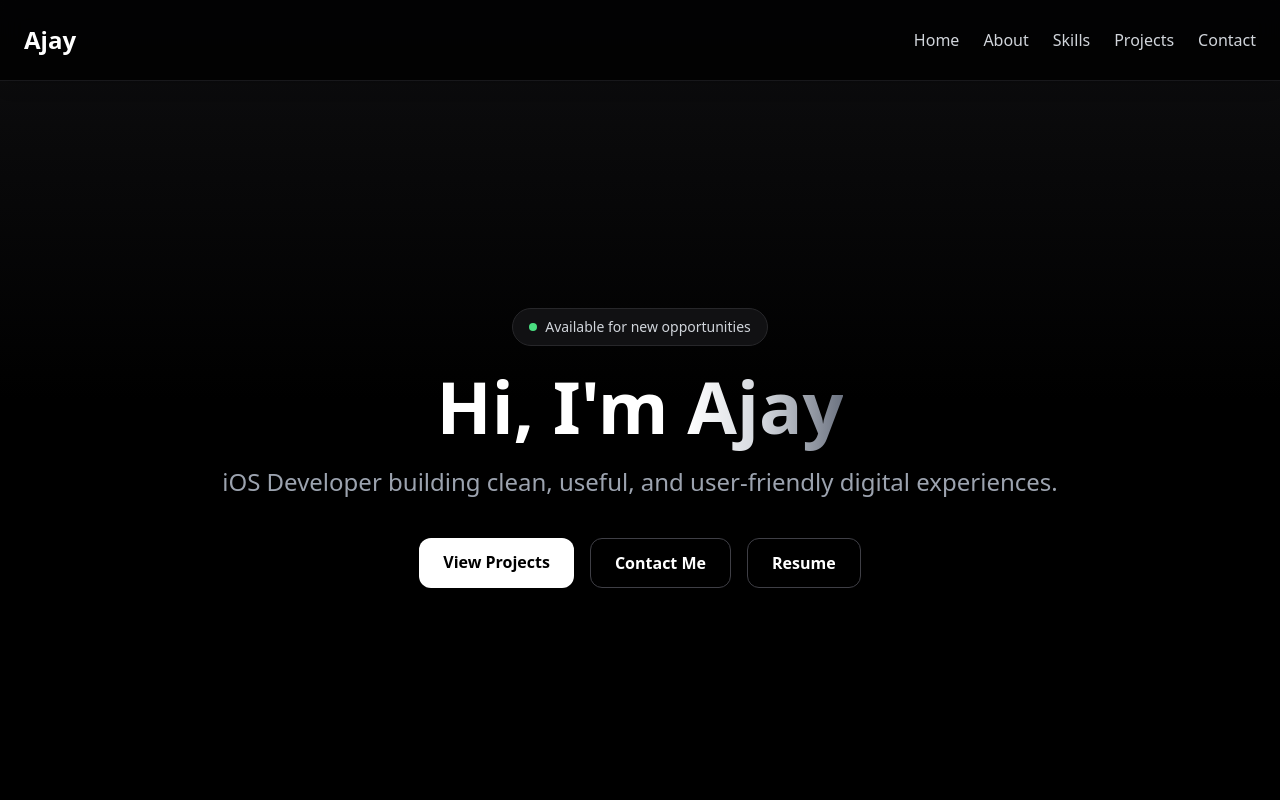
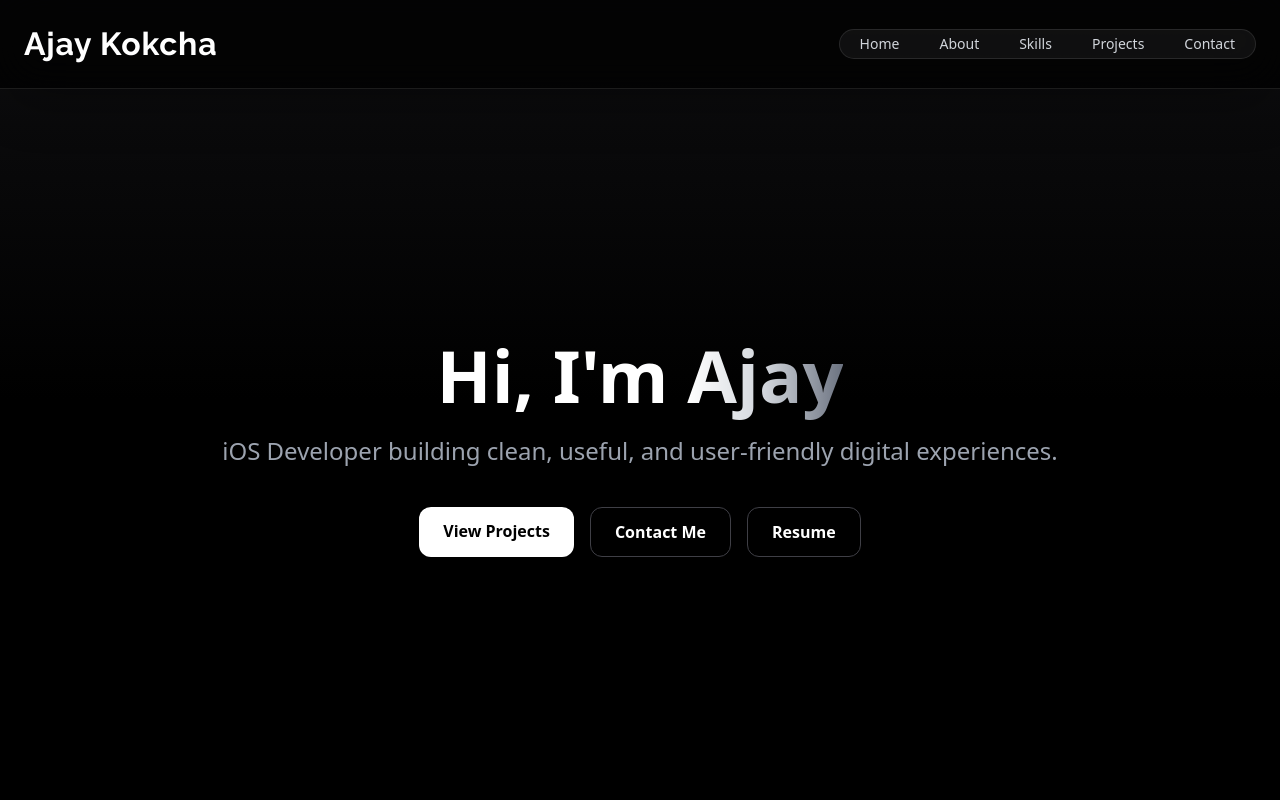
Before and after one commit to AjayKokcha/ajay-portfolio, a plain HTML site: page index.html in a window 1280 px wide. Shown: the top 800 px of the page. Drawn offline with nearby package versions, Linux system fonts and the light colour scheme.

Commit message:
Updated Header

```diff
--- a/index.html
+++ b/index.html
@@ -10,26 +10,41 @@
 
   <title>Ajay Kokcha | Portfolio</title>
 
+  <link rel="preconnect" href="https://fonts.googleapis.com" />
+  <link rel="preconnect" href="https://fonts.gstatic.com" crossorigin />
+  <link href="https://fonts.googleapis.com/css2?family=Raleway:wght@600;700&display=swap" rel="stylesheet" />
+
   <!-- Tailwind CSS -->
+  <script>
+    tailwind.config = {
+      theme: {
+        extend: {
+          fontFamily: {
+            display: ['Raleway', 'sans-serif']
+          }
+        }
+      }
+    };
+  </script>
   <script src="https://cdn.tailwindcss.com"></script>
 </head>
 
 <body class="bg-black text-white selection:bg-white selection:text-black">
   <!-- NAVBAR -->
-  <nav class="fixed left-0 top-0 z-50 flex w-full items-center justify-between border-b border-zinc-900 bg-black/80 px-6 py-6 shadow-lg backdrop-blur-md">
-    <a href="#home" class="text-2xl font-bold">
-      Ajay
+  <nav class="fixed left-0 top-0 z-50 flex w-full items-center justify-between border-b border-white/10 bg-black/75 px-6 py-5 shadow-2xl shadow-black/30 backdrop-blur-xl">
+    <a href="#home" class="text-[1.625rem] font-bold tracking-wide text-white md:text-[2rem]" style="font-family: Raleway, sans-serif;">
+      Ajay Kokcha
     </a>
 
-    <ul class="hidden gap-6 text-gray-300 md:flex">
-      <li><a href="#home" class="hover:text-white">Home</a></li>
-      <li><a href="#about" class="hover:text-white">About</a></li>
-      <li><a href="#skills" class="hover:text-white">Skills</a></li>
-      <li><a href="#projects" class="hover:text-white">Projects</a></li>
-      <li><a href="#contact" class="hover:text-white">Contact</a></li>
+    <ul class="hidden items-center gap-2 rounded-full border border-white/10 bg-white/5 p-1 text-sm font-medium text-gray-300 md:flex">
+      <li><a href="#home" class="rounded-full px-4 py-2 transition hover:bg-white hover:text-black">Home</a></li>
+      <li><a href="#about" class="rounded-full px-4 py-2 transition hover:bg-white hover:text-black">About</a></li>
+      <li><a href="#skills" class="rounded-full px-4 py-2 transition hover:bg-white hover:text-black">Skills</a></li>
+      <li><a href="#projects" class="rounded-full px-4 py-2 transition hover:bg-white hover:text-black">Projects</a></li>
+      <li><a href="#contact" class="rounded-full px-4 py-2 transition hover:bg-white hover:text-black">Contact</a></li>
     </ul>
 
-    <a href="#contact" class="rounded-lg bg-white px-4 py-2 text-sm font-semibold text-black md:hidden">
+    <a href="#contact" class="rounded-full border border-white/20 bg-white px-4 py-2 text-sm font-semibold text-black shadow-lg shadow-white/10 md:hidden">
       Contact
     </a>
   </nav>
@@ -40,11 +55,6 @@
       <div class="absolute inset-0 bg-gradient-to-b from-zinc-900/60 via-black to-black"></div>
 
       <div class="relative z-10 mx-auto max-w-4xl">
-        <p class="mb-6 inline-flex items-center gap-2 rounded-full border border-zinc-800 bg-zinc-900/70 px-4 py-2 text-sm text-gray-300">
-          <span class="h-2 w-2 rounded-full bg-green-400"></span>
-          Available for new opportunities
-        </p>
-
         <h1 class="mb-6 text-5xl font-bold leading-tight md:text-7xl">
           Hi, I'm
           <span class="bg-gradient-to-r from-white via-gray-300 to-gray-500 bg-clip-text text-transparent">
```
